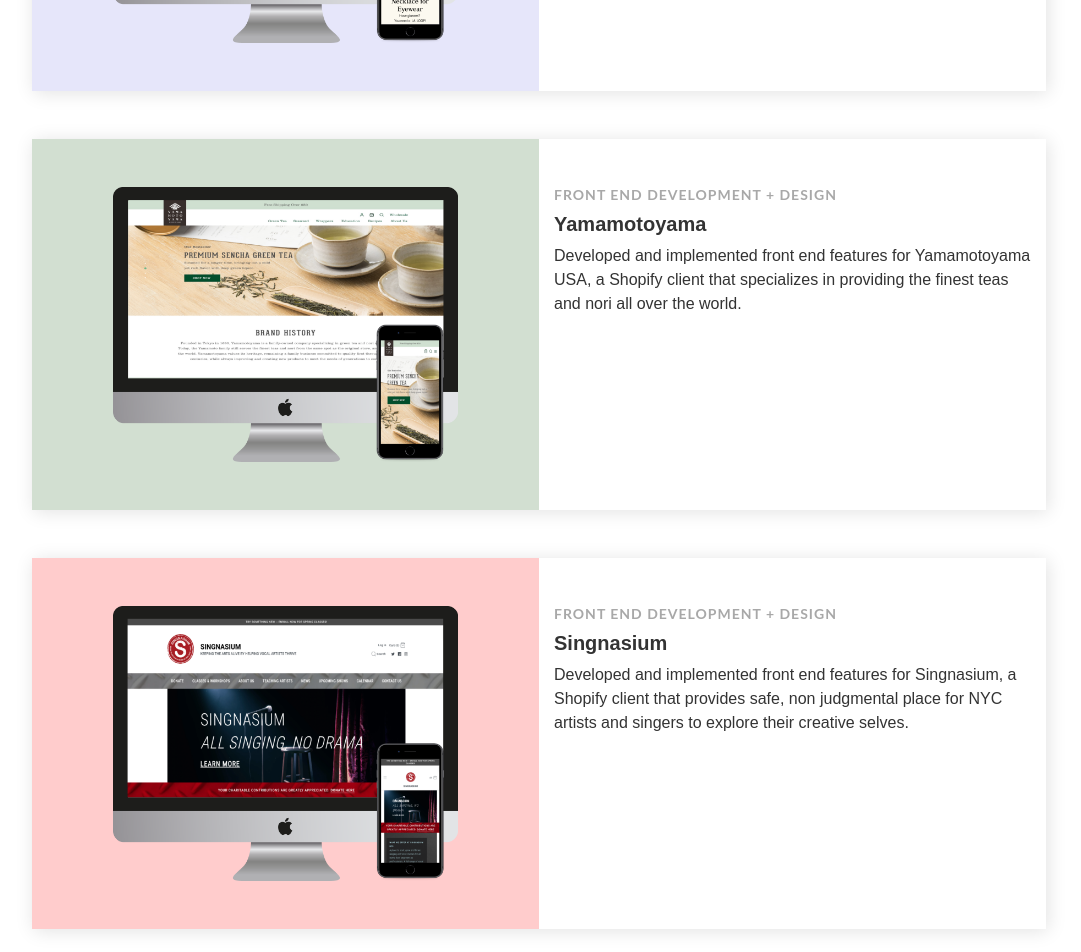
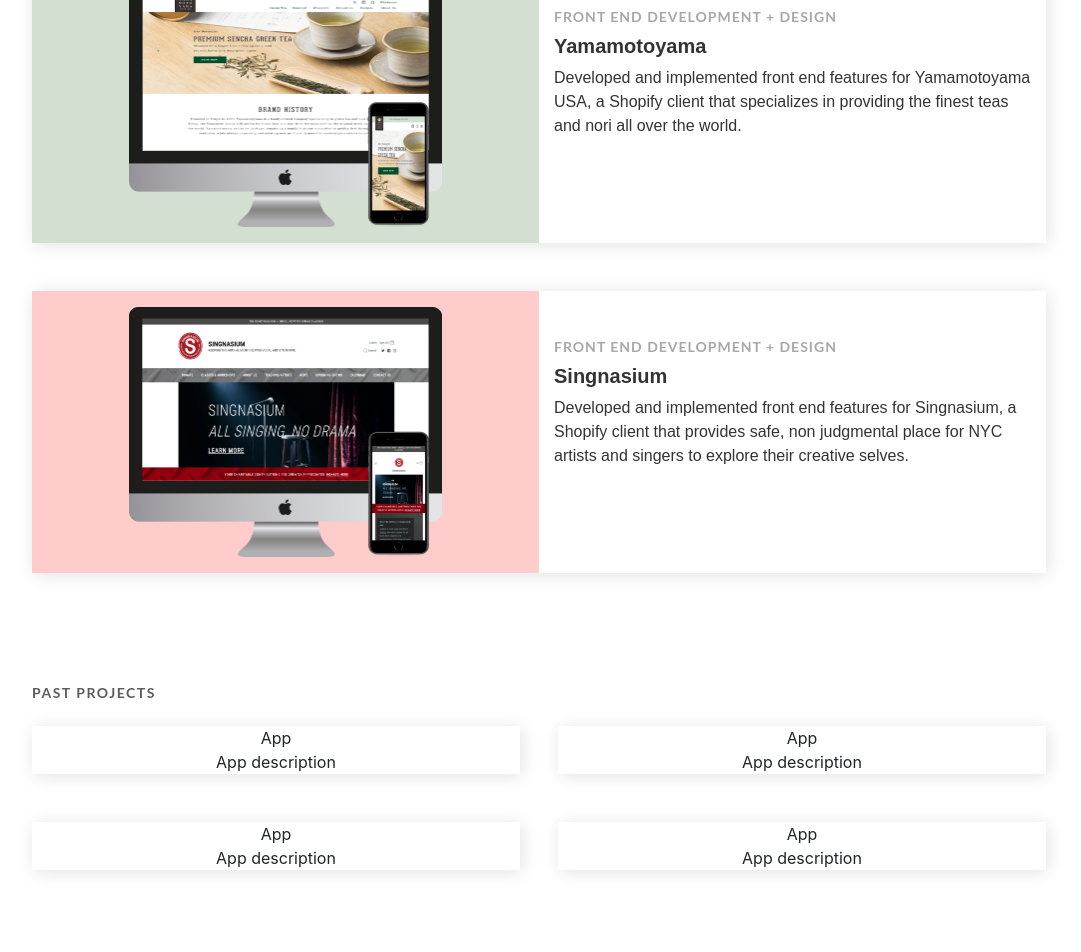
Before and after one commit to wjypark94/wpark-portfolio, a React (Create React App) app: page / in a window 1280 px wide. Shown: the part 1160-2112 px from the top of the page, without its empty margins (101-1182 px from the left). After the commit the page ends 2078 px from the top, so only its background shows below. Built offline with nearby package versions, Linux system fonts and the light colour scheme; a web font is replaced by a local one.

Commit message:
added more basic layout and styles to projects components

```diff
--- a/src/componentStyles/RecentWork.css
+++ b/src/componentStyles/RecentWork.css
@@ -16,7 +16,7 @@
 }
 
 @media screen and (min-width: 768px){
-	.work-img { height: 275px; }
+	.work-img { height: 250px; }
 	.work-title { font-size: 1.250rem; }
 }
 
--- a/src/components/PastProjects.js
+++ b/src/components/PastProjects.js
@@ -13,7 +13,7 @@
 
 				<div class="row mx-0 mx-lg-5 mb-5">
 					<div class="col-6">
-						<div class="row work-border">
+						<div class="row work-border mr-1">
 							<div class="col-12">
 								App
 							</div>
@@ -23,7 +23,7 @@
 						</div>
 					</div>
 					<div class="col-6">
-						<div class="row work-border">
+						<div class="row work-border ml-1">
 							<div class="col-12">
 								App
 							</div>
@@ -32,8 +32,36 @@
 							</div>
 						</div>
 					</div>
+				</div>
 
+
+				<div class="row mx-0 mx-lg-5 mb-5">
+					<div class="col-6">
+						<div class="row work-border mr-1">
+							<div class="col-12">
+								App
+							</div>
+							<div class="col-12">
+								App description
+							</div>
+						</div>
+					</div>
+					<div class="col-6">
+						<div class="row work-border ml-1">
+							<div class="col-12">
+								App
+							</div>
+							<div class="col-12">
+								App description
+							</div>
+						</div>
+					</div>
 				</div>
+
+
+
+
+
 			</div>
 		)
 	}
--- a/src/components/RecentWork.js
+++ b/src/components/RecentWork.js
@@ -15,7 +15,7 @@
 					</div>
 				</div>
 				<div className="row work-border mb-5 mx-0 mx-lg-5">
-					<div className="col-12 col-md-6 py-5 semihandmade-col">
+					<div className="col-12 col-md-6 py-3 semihandmade-col">
 					 	<img className="work-img img-fluid" src={Semihandmade} alt="semihandmade"/>
 					</div>
 					<div className="col-12 col-md-6 py-5">
@@ -26,7 +26,7 @@
 					</div>
 				</div>
 				<div className="row work-border mb-5 mx-0 mx-lg-5">
-					<div className="col-12 col-md-6 py-5 laloop-col">
+					<div className="col-12 col-md-6 py-3 laloop-col">
 						<img className="work-img img-fluid" src={Laloop} alt="laloop"/>
 					</div>
 					<div className="col-12 col-md-6 py-5">
@@ -36,7 +36,7 @@
 					</div>
 				</div>
 				<div className="row work-border mb-5 mx-0 mx-lg-5">
-					<div className="col-12 col-md-6 py-5 ymy-col">
+					<div className="col-12 col-md-6 py-3 ymy-col">
 						<img className="work-img img-fluid" src={Ymy} alt="ymy"/>
 					</div>
 					<div className="col-12 col-md-6 py-5">
@@ -46,7 +46,7 @@
 					</div>
 				</div>
 				<div className="row work-border mb-5 mx-0 mx-lg-5">
-					<div className="col-12 col-md-6 py-5 singnasium-col">
+					<div className="col-12 col-md-6 py-3 singnasium-col">
 						<img className="work-img img-fluid" src={Singnasium} alt="singnasium"/>
 					</div>
 					<div className="col-12 col-md-6 py-5">
```
